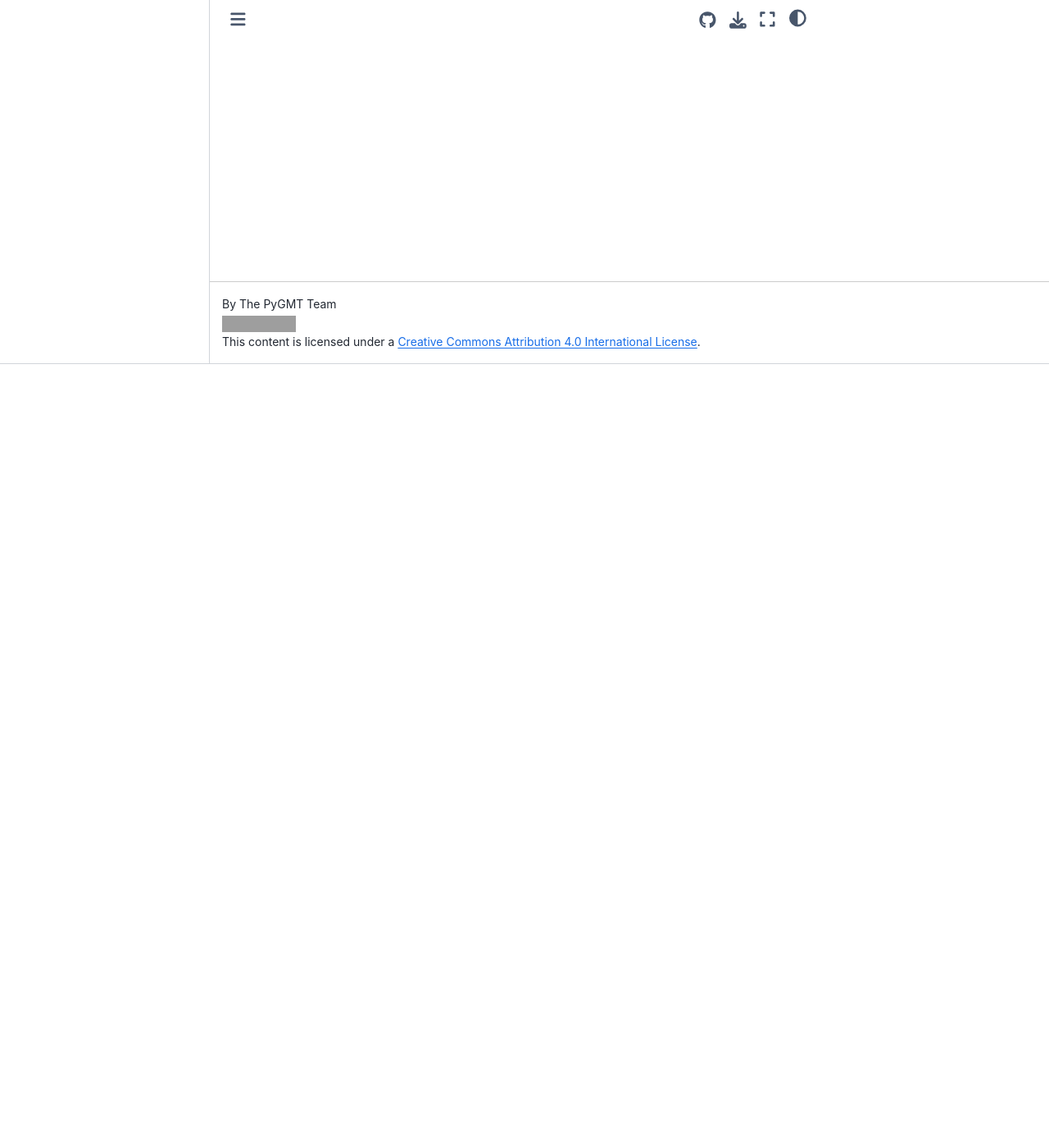
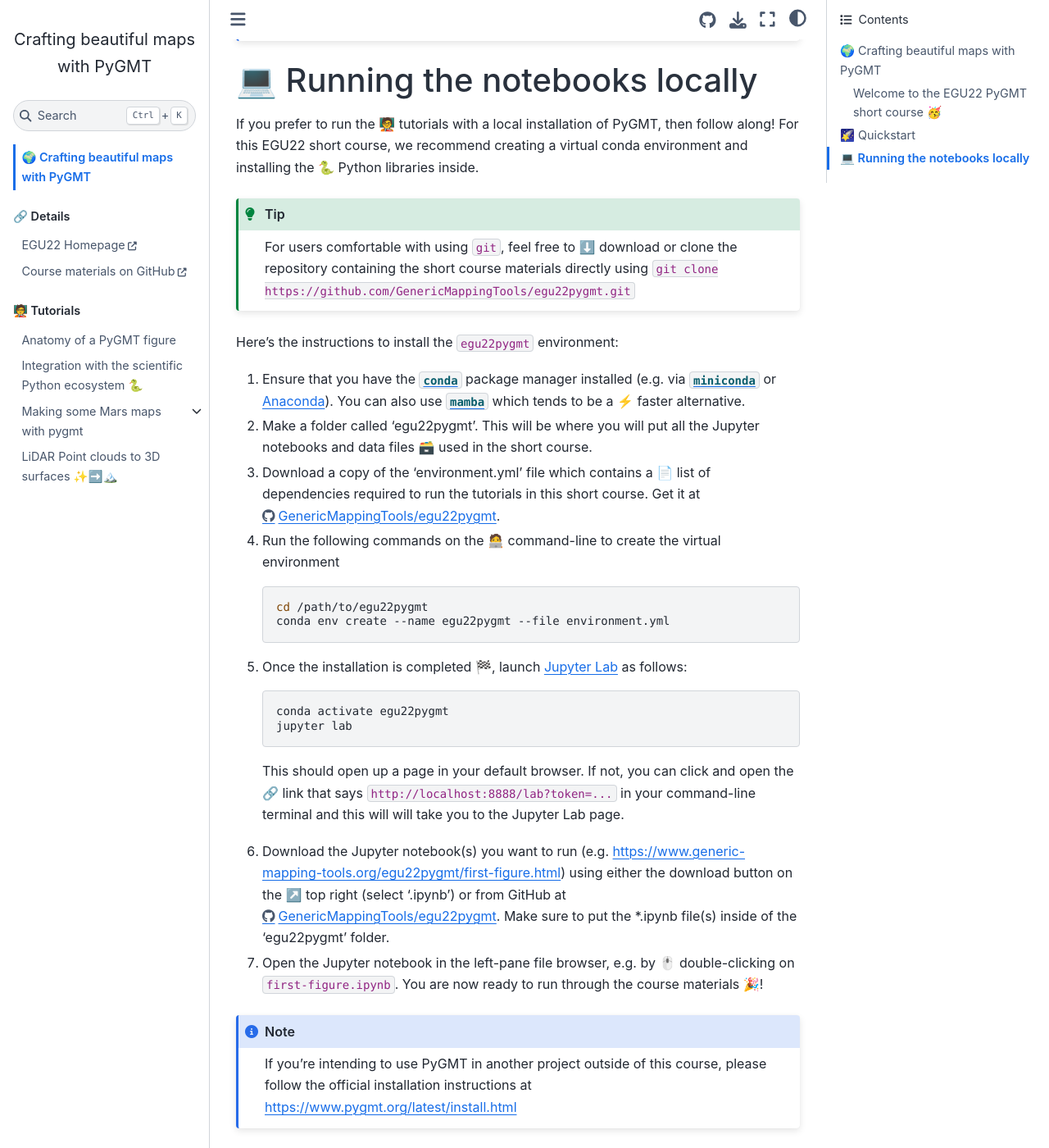
Before and after one commit to GenericMappingTools/egu22pygmt, a Jupyter Book: the page built from book/intro.md, in a window 1280 px wide and 1400 px high, scrolled down 956 px. Shown: the whole window at 82% size. Built offline with Jupyter Book 1.0.4 settings and Sphinx 7.4.7 and the Sphinx Book theme 1.1.4, drawn with Linux system fonts in a browser that asks for light colours; some of the changed text lies outside the part shown; grey boxes are pictures that could not be loaded.

Commit message:
Add getting started and installation instructions to the welcome page (#10)
Editing the front page to include a one-click Binder link to run the Jupyter notebooks, and steps for people to get a conda virtual environment set up locally for the EGU22 short course.

* Use list of tutorials and authors instead of tableofcontents
* Use sphinx-panels with thumbnails of tutorials

Change from using bulleted list of tutorials to a more eye-catching 4-grid-panel with a teaser image for each tutorial.

* Remove bold heading from LiDAR tutorial

Make the font consistent with the other tutorials.

* Modify heading to be title of workshop
* Fix conda virtual environment creation command
* Put in more emojis on the front sections
* Add note about using Pangeo Binder as a backup to regular mybinder

Co-authored-by: Leonardo Uieda <leouieda@gmail.com>
Co-authored-by: Yvonne Fröhlich <94163266+yvonnefroehlich@users.noreply.github.com>
Co-authored-by: Max Jones <meghanj@alum.mit.edu>

`````diff
--- a/book/_toc.yml
+++ b/book/_toc.yml
@@ -4,11 +4,13 @@
 format: jb-book
 root: intro
 parts:
-- caption: Details
+- caption: 🔗 Details
   chapters:
     - title: EGU22 Homepage
       url: https://www.egu22.eu
-- caption: Tutorials
+    - title: Course materials on GitHub
+      url: https://github.com/GenericMappingTools/egu22pygmt
+- caption: 🧑‍🏫 Tutorials
   chapters:
     - file: first-figure
     - file: ecosystem
--- a/book/intro.md
+++ b/book/intro.md
@@ -1,11 +1,131 @@
-# Welcome to your Jupyter Book
+# 🌍 Crafting beautiful maps with PyGMT
 
-This is a small sample book to give you a feel for how book content is
-structured.
-It shows off a few of the major file types, as well as some sample content.
-It does not go in-depth into any particular topic - check out [the Jupyter Book documentation](https://jupyterbook.org) for more information.
+## Welcome to the EGU22 PyGMT short course 🥳
 
-Check out the content pages bundled with this sample book to see more.
+This Jupyter book 📖 contains [PyGMT](https://www.pygmt.org/v0.6.1) tutorials
+for producing maps 🗺️ and doing geospatial data processing 🌐
 
-```{tableofcontents}
+````{panels}
+:column: col-3 align-items-center p-2
+:body: text-center
+
+---
+:img-top: _images/first-figure_49_0.png
+```{link-button} first-figure
+:text: Anatomy of a PyGMT figure
+:type: ref
 ```
+by [Leonardo Uieda](https://orcid.org/0000-0001-6123-9515)
+
+---
+:img-top: _images/ecosystem_13_1.png
+```{link-button} ecosystem
+:text: Integration with the scientific Python ecosystem 🐍
+:type: ref
+```
+by [Max Jones](https://orcid.org/0000-0003-0180-8928)
+
+---
+:img-top: _images/mars_maps_11_0.png
+```{link-button} Mars_Maps
+:text: Making some Mars maps with PyGMT
+:type: ref
+```
+by [André Belém](https://orcid.org/0000-0002-8865-6180)
+
+---
+:img-top: _images/lidar_to_surface_36_0.png
+```{link-button} lidar_to_surface
+:text: LiDAR Point clouds to 3D surfaces ✨➡️🏔
+:type: ref
+```
+by [Wei Ji Leong](https://orcid.org/0000-0003-2354-1988)
+
+````
+
+Each tutorial is rendered on this website for easy viewing 👀, but they are all
+Jupyter notebooks designed to be ran interactively 💫. See the instructions
+below on how you can start running the tutorials in no time! 🚀
+
+# 🌠 Quickstart
+
+To run these notebooks in an interactive Jupyter session online,
+🖱️ click on the button below to launch on regular
+[Binder](https://mybinder.readthedocs.io/en/latest/index.html).
+
+[![Binder](https://mybinder.org/badge_logo.svg)](https://mybinder.org/v2/gh/GenericMappingTools/egu22pygmt/main)
+
+Alternatively, you can go to a specific tutorial page, hover over the rocket 🚀
+icon on the top right, and click 'Binder'.
+
+:::{note}
+If you see an error like `toomanyrequests: You have reached your pull rate
+limit`, you can try this Pangeo Binder link instead as a backup, though it
+will require a [GitHub account](https://github.com/signup) to work:
+
+[![Pangeo Binder](https://aws-uswest2-binder.pangeo.io/badge_logo.svg)](https://aws-uswest2-binder.pangeo.io/v2/gh/GenericMappingTools/egu22pygmt/main)
+:::
+
+# 💻 Running the notebooks locally
+
+If you prefer to run the 🧑‍🏫 tutorials with a local installation of PyGMT, then
+follow along! For this EGU22 short course, we recommend creating a virtual
+conda environment and installing the 🐍 Python libraries inside.
+
+:::{tip} For users comfortable with using `git`, feel free to ⬇️ download or
+clone the repository containing the short course materials directly using
+`git clone https://github.com/GenericMappingTools/egu22pygmt.git`
+:::
+
+Here's the instructions to install the `egu22pygmt` environment:
+
+1. Ensure that you have the
+   [`conda`](https://docs.conda.io/projects/conda/en/latest/user-guide/index.html)
+   package manager installed (e.g. via
+   [`miniconda`](https://docs.conda.io/en/latest/miniconda.html) or
+   [Anaconda](https://www.anaconda.com/products/distribution)).
+   You can also use [`mamba`](https://mamba.readthedocs.io/en/latest/installation.html#fresh-install)
+   which tends to be a ⚡ faster alternative.
+
+2. Make a folder called 'egu22pygmt'. This will be where you will put all the
+   Jupyter notebooks and data files 🗃️ used in the short course.
+
+3. Download a copy of the 'environment.yml' file which contains a 📄 list of
+   dependencies required to run the tutorials in this short course. Get it at
+   https://github.com/GenericMappingTools/egu22pygmt/blob/main/environment.yml.
+
+4. Run the following commands on the 🧑‍💻 command-line to create the virtual
+   environment
+
+    ```bash
+    cd /path/to/egu22pygmt
+    conda env create --name egu22pygmt --file environment.yml
+    ```
+
+5. Once the installation is completed 🏁, launch
+   [Jupyter Lab](https://jupyterlab.readthedocs.io) as follows:
+
+    ```bash
+    conda activate egu22pygmt
+    jupyter lab
+    ```
+
+   This should open up a page in your default browser. If not, you can click
+   and open the 🔗 link that says `http://localhost:8888/lab?token=...` in your
+   command-line terminal and this will will take you to the Jupyter Lab page.
+
+6. Download the Jupyter notebook(s) you want to run (e.g.
+   https://www.generic-mapping-tools.org/egu22pygmt/first-figure.html) using
+   either the download button on the ↗️ top right (select '.ipynb') or from
+   GitHub at https://github.com/GenericMappingTools/egu22pygmt/tree/main/book.
+   Make sure to put the *.ipynb file(s) inside of the 'egu22pygmt' folder.
+
+7. Open the Jupyter notebook in the left-pane file browser, e.g. by
+   🖱️ double-clicking on `first-figure.ipynb`. You are now ready to run through
+   the course materials 🎉!
+
+```{note}
+If you're intending to use PyGMT in another project outside of this course,
+please follow the official installation instructions at
+https://www.pygmt.org/latest/install.html
+```
`````
Also changed, not shown: book/lidar_to_surface.ipynb.
